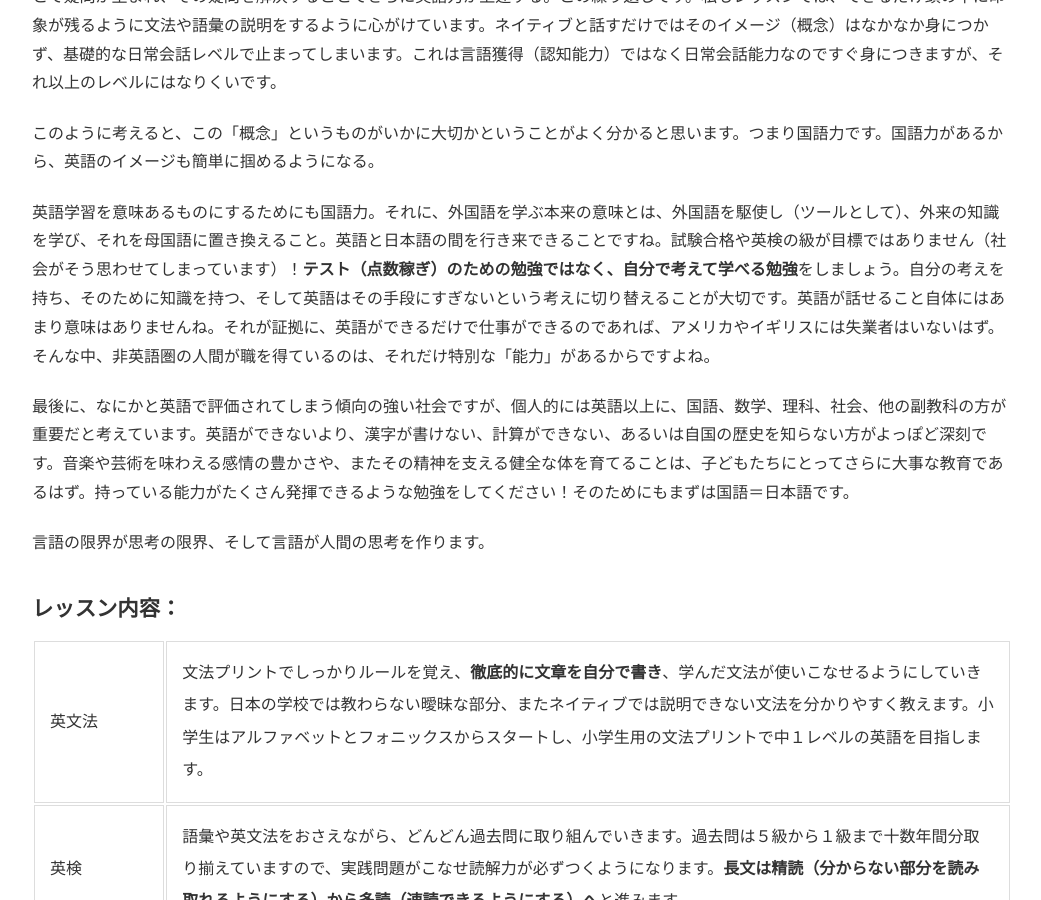
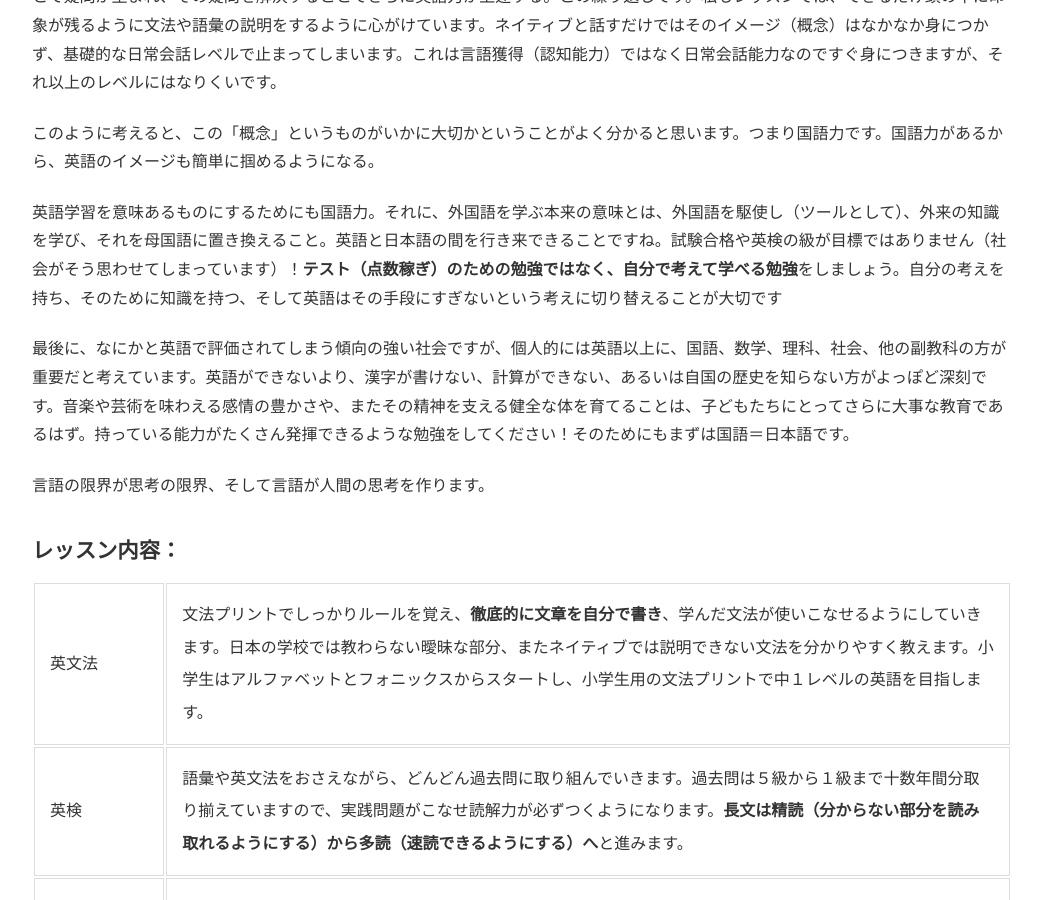
Before and after one commit to phocean/akispace, a Jekyll site: the page built from lessons.md, in a window 1280 px wide and 900 px high, scrolled down 2972 px. Shown: the whole window, without its empty margins (118-1159 px from the left). Built offline with Jekyll 4.4.1, drawn with Linux system fonts in a browser that asks for light colours.

Commit message:
Update lessons.md

```diff
--- a/lessons.md
+++ b/lessons.md
@@ -56,7 +56,7 @@
 
 このように考えると、この「概念」というものがいかに大切かということがよく分かると思います。つまり国語力です。国語力があるから、英語のイメージも簡単に掴めるようになる。
 
-英語学習を意味あるものにするためにも国語力。それに、外国語を学ぶ本来の意味とは、外国語を駆使し（ツールとして）、外来の知識を学び、それを母国語に置き換えること。英語と日本語の間を行き来できることですね。試験合格や英検の級が目標ではありません（社会がそう思わせてしまっています）！**テスト（点数稼ぎ）のための勉強ではなく、自分で考えて学べる勉強**をしましょう。自分の考えを持ち、そのために知識を持つ、そして英語はその手段にすぎないという考えに切り替えることが大切です。英語が話せること自体にはあまり意味はありませんね。それが証拠に、英語ができるだけで仕事ができるのであれば、アメリカやイギリスには失業者はいないはず。そんな中、非英語圏の人間が職を得ているのは、それだけ特別な「能力」があるからですよね。
+英語学習を意味あるものにするためにも国語力。それに、外国語を学ぶ本来の意味とは、外国語を駆使し（ツールとして）、外来の知識を学び、それを母国語に置き換えること。英語と日本語の間を行き来できることですね。試験合格や英検の級が目標ではありません（社会がそう思わせてしまっています）！**テスト（点数稼ぎ）のための勉強ではなく、自分で考えて学べる勉強**をしましょう。自分の考えを持ち、そのために知識を持つ、そして英語はその手段にすぎないという考えに切り替えることが大切です
 
 最後に、なにかと英語で評価されてしまう傾向の強い社会ですが、個人的には英語以上に、国語、数学、理科、社会、他の副教科の方が重要だと考えています。英語ができないより、漢字が書けない、計算ができない、あるいは自国の歴史を知らない方がよっぽど深刻です。音楽や芸術を味わえる感情の豊かさや、またその精神を支える健全な体を育てることは、子どもたちにとってさらに大事な教育であるはず。持っている能力がたくさん発揮できるような勉強をしてください！そのためにもまずは国語＝日本語です。
 
```
